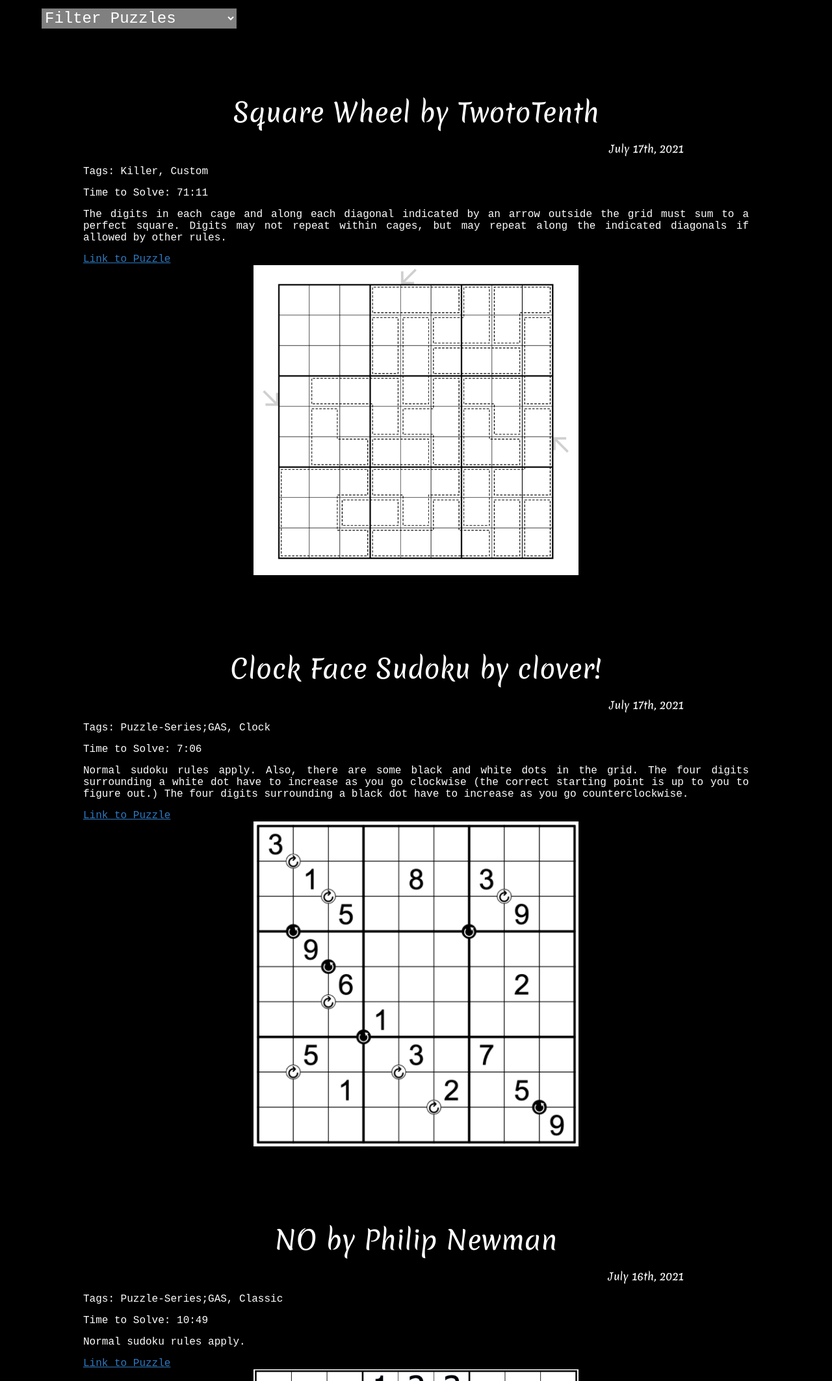
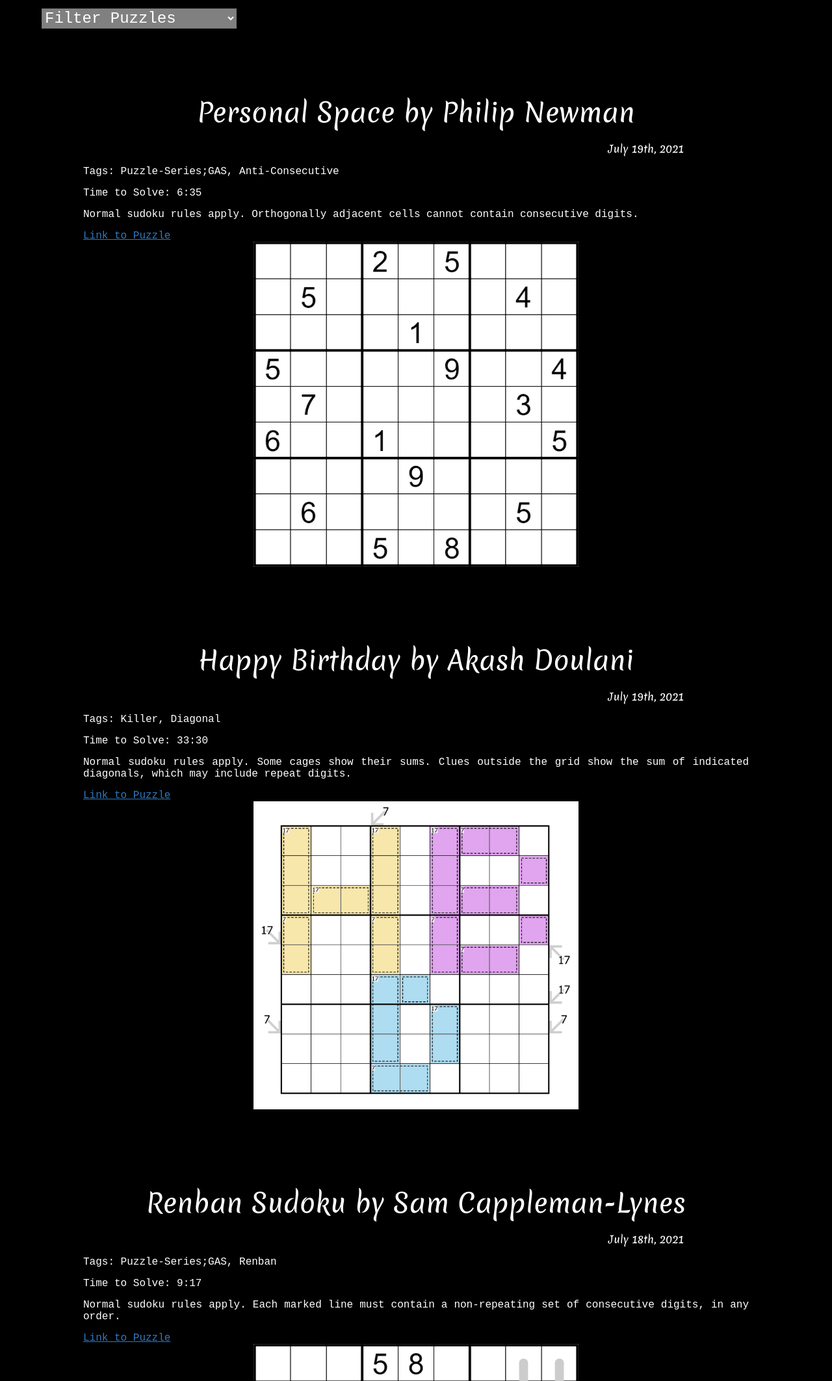
Before and after one commit to AAZZAZRON/Solved-Sudoku-Catalogue, a plain HTML site: page index.html in a window 1280 px wide. Shown: the part 1612-3737 px from the top of the page at 65% size. Drawn offline with nearby package versions, Linux system fonts and the light colour scheme; a web font is replaced by a local one.

Commit message:
new puzzles

```diff
--- a/index.html
+++ b/index.html
@@ -20,6 +20,15 @@
         <div id="tags"></div>
     </div>
     <div id="posts">
+        <div id="puzzle-58" class="Puzzle-Series;GAS Anti-Consecutive">
+            <div class="puzzle-title">Personal Space by Philip Newman</div><div class="puzzle-date">July 19th, 2021</div><div class="puzzle-tags">Tags: Puzzle-Series;GAS, Anti-Consecutive</div><div class="puzzle-time">Time to Solve: 6:35</div><div class="puzzle-desc">Normal sudoku rules apply. Orthogonally adjacent cells cannot contain consecutive digits.</div><a href="https://tinyurl.com/3e2dfc8e" class="link" target=”_blank”>Link to Puzzle</a><img src="images/puzzle-58.png" class="puzzle-img center">
+        </div>
+        <div id="puzzle-57" class="Killer Diagonal">
+            <div class="puzzle-title">Happy Birthday by Akash Doulani</div><div class="puzzle-date">July 19th, 2021</div><div class="puzzle-tags">Tags: Killer, Diagonal</div><div class="puzzle-time">Time to Solve: 33:30</div><div class="puzzle-desc">Normal sudoku rules apply. Some cages show their sums. Clues outside the grid show the sum of indicated diagonals, which may include repeat digits.</div><a href="https://app.crackingthecryptic.com/sudoku/g8JDR3TR6p" class="link" target=”_blank”>Link to Puzzle</a><img src="images/puzzle-57.png" class="puzzle-img center">
+        </div>
+        <div id="puzzle-56" class="Puzzle-Series;GAS Renban">
+<div class="puzzle-title">Renban Sudoku by Sam Cappleman-Lynes</div><div class="puzzle-date">July 18th, 2021</div><div class="puzzle-tags">Tags: Puzzle-Series;GAS, Renban</div><div class="puzzle-time">Time to Solve: 9:17</div><div class="puzzle-desc">Normal sudoku rules apply. Each marked line must contain a non-repeating set of consecutive digits, in any order. </div><a href="https://app.crackingthecryptic.com/sudoku/MtMdMRTTRH" class="link" target=”_blank”>Link to Puzzle</a><img src="images/puzzle-56.png" class="puzzle-img center">
+        </div>
         <div id="puzzle-55" class="Killer Custom">
             <div class="puzzle-title">Square Wheel by TwotoTenth</div><div class="puzzle-date">July 17th, 2021</div><div class="puzzle-tags">Tags: Killer, Custom</div><div class="puzzle-time">Time to Solve: 71:11</div><div class="puzzle-desc">The digits in each cage and along each diagonal indicated by an arrow outside the grid must sum to a perfect square. Digits may not repeat within cages, but may repeat along the indicated diagonals if allowed by other rules.</div><a href="https://app.crackingthecryptic.com/sudoku/3pj77G2R69" class="link" target=”_blank”>Link to Puzzle</a><img src="images/puzzle-55.png" class="puzzle-img center">
         </div>
```
Also changed, not shown: images/puzzle-56.png (added), images/puzzle-57.png (added), images/puzzle-58.png (added).
